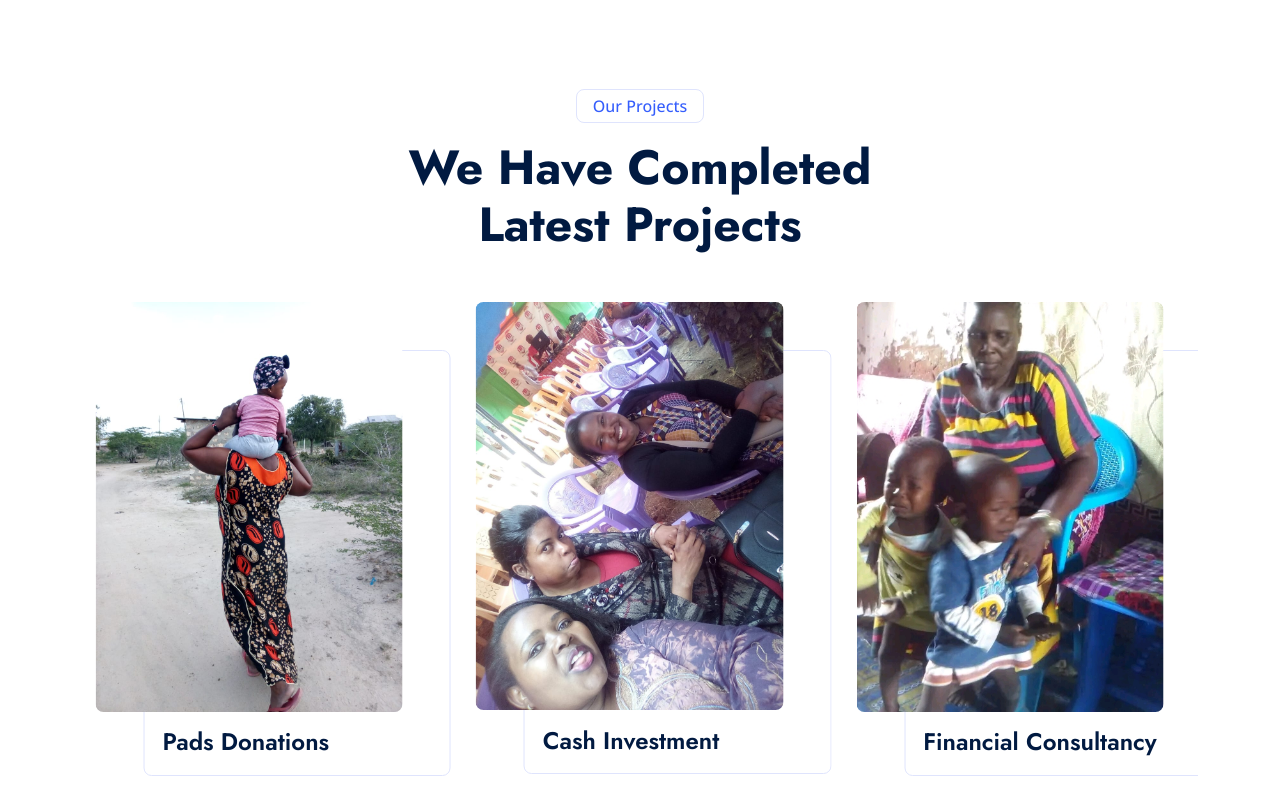
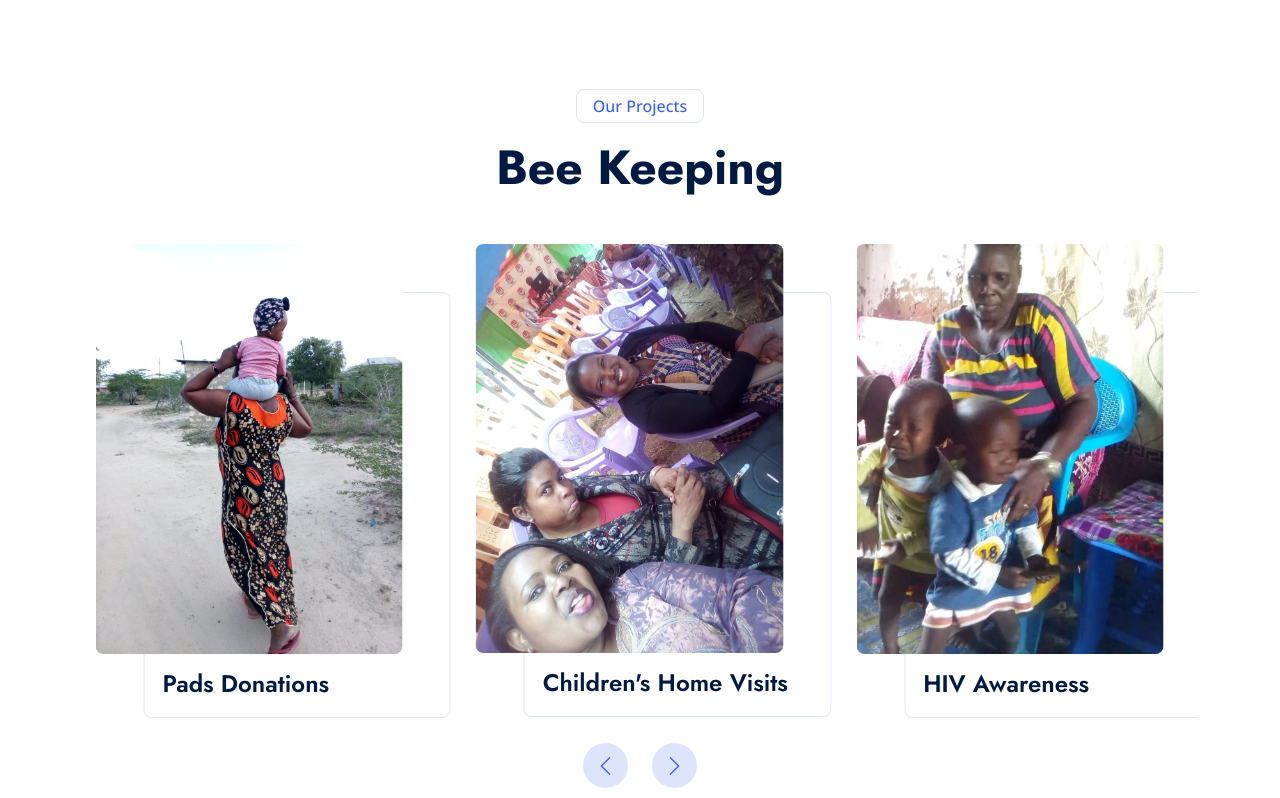
Before and after one commit to abajila/Tsako.io, a plain HTML site: page project.html in a window 1280 px wide. Shown: the part 420-1218 px from the top of the page. Drawn offline with nearby package versions, Linux system fonts and the light colour scheme.

Commit message:
Update project.html

```diff
--- a/project.html
+++ b/project.html
@@ -118,7 +118,7 @@
         <div class="container">
             <div class="text-center mx-auto wow fadeInUp" data-wow-delay="0.1s" style="max-width: 600px;">
                 <p class="d-inline-block border rounded text-primary fw-semi-bold py-1 px-3">Our Projects</p>
-                <h1 class="display-5 mb-5">We Have Completed Latest Projects</h1>
+                <h1 class="display-5 mb-5">Bee Keeping</h1>
             </div>
             <div class="owl-carousel project-carousel wow fadeInUp" data-wow-delay="0.3s">
                 <div class="project-item pe-5 pb-5">
@@ -136,7 +136,7 @@
                         <a href=""><i class="fa fa-link fa-3x text-primary"></i></a>
                     </div>
                     <div class="project-title">
-                        <h4 class="mb-0">Cash Investment</h4>
+                        <h4 class="mb-0">Children's Home Visits</h4>
                     </div>
                 </div>
                 <div class="project-item pe-5 pb-5">
@@ -145,7 +145,7 @@
                         <a href=""><i class="fa fa-link fa-3x text-primary"></i></a>
                     </div>
                     <div class="project-title">
-                        <h4 class="mb-0">Financial Consultancy</h4>
+                        <h4 class="mb-0">HIV Awareness</h4>
                     </div>
                 </div>
                 <div class="project-item pe-5 pb-5">
```
